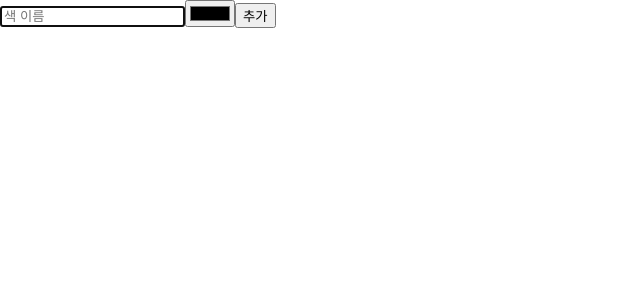
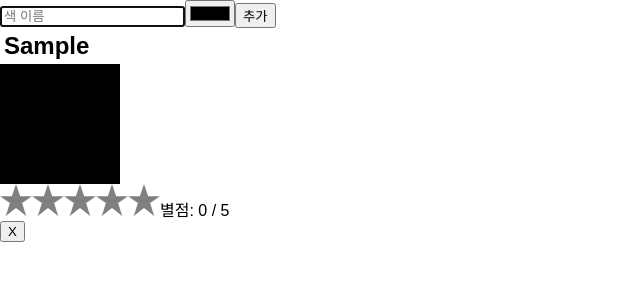
Before and after one commit to soldier4443/my-react-practices, a React (Create React App) app in the folder color-organizer/: page / in a window 1280 px wide. Both pictures are taken after typing "Sample" into the empty fields and a click on the button "추가". Shown: the top 300 px of the page, without its empty margins (0-640 px from the left). Built offline with nearby package versions, Linux system fonts and the light colour scheme.

Commit message:
"single source of truth" - All states are magaged by App component

```diff
--- a/color-organizer/package.json
+++ b/color-organizer/package.json
@@ -3,9 +3,11 @@
   "version": "0.1.0",
   "private": true,
   "dependencies": {
+    "prop-types": "15.6.0",
     "react": "^16.5.1",
     "react-dom": "^16.5.1",
-    "react-scripts": "1.1.5"
+    "react-scripts": "1.1.5",
+    "uuid": "^3.3.2"
   },
   "scripts": {
     "start": "react-scripts start",
--- a/color-organizer/src/App.js
+++ b/color-organizer/src/App.js
@@ -1,13 +1,62 @@
-import React, { Component } from 'react';
+import React, { Component } from "react";
 import AddColorForm from "./AddColorForm";
-import './App.css';
+import ColorList from "./ColorList";
+import { v4 } from "uuid";
+import "./App.css";
 
 class App extends Component {
+  constructor(props) {
+    super(props);
+    this.state = {
+      colors: []
+    };
+  }
+
+  addNewColor = (title, color) => {
+    this.setState(prevState => ({
+      colors: [
+        ...prevState.colors,
+        {
+          id: v4(),
+          title,
+          color,
+          rating: 0
+        }
+      ]
+    }));
+  };
+
+  rateColor = (colorId, rating) => {
+    this.setState(prevState => ({
+      colors: prevState.colors.map(
+        color =>
+          color.id !== colorId
+            ? color
+            : {
+                ...color,
+                rating: rating
+              }
+      )
+    }));
+  };
+
+  removeColor = colorId => {
+    this.setState(prevState => ({
+      colors: prevState.colors.filter(color => color.id !== colorId)
+    }));
+  };
+
   render() {
+    const { colors } = this.state;
     return (
-      <AddColorForm onNewColor={(title, color) => {
-        console.log(`${title} - ${color}`)
-      }} />
+      <div className="app">
+        <AddColorForm onNewColor={this.addNewColor} />
+        <ColorList
+          colors={colors}
+          onRate={this.rateColor}
+          onRemove={this.removeColor}
+        />
+      </div>
     );
   }
 }
--- /dev/null
+++ b/color-organizer/src/Color.js
@@ -0,0 +1,23 @@
+import React from "react";
+import StarRating from "./StarRating";
+
+const Color = ({
+  title,
+  color,
+  rating = 0,
+  onRemove = f => f,
+  onRate = f => f
+}) => {
+  return (
+    <section className="color">
+      <h1 className="color-title">{title}</h1>
+      <div className="color-tile" style={{ backgroundColor: color }} />
+      <div>
+        <StarRating starsSelected={rating} onRate={onRate} />
+        <button onClick={onRemove}>X</button>
+      </div>
+    </section>
+  );
+};
+
+export default Color;
--- /dev/null
+++ b/color-organizer/src/ColorList.js
@@ -0,0 +1,23 @@
+import React from "react";
+import Color from "./Color";
+
+const ColorList = ({ colors = [], onRate = f => f, onRemove = f => f }) => {
+  return (
+    <div className="color-list">
+      {colors.length === 0 ? (
+        <p>색이 없습니다. 색을 추가해주세요.</p>
+      ) : (
+        colors.map(color => (
+          <Color
+            key={color.id}
+            {...color}
+            onRate={rating => onRate(color.id, rating)}
+            onRemove={() => onRemove(color.id)}
+          />
+        ))
+      )}
+    </div>
+  );
+};
+
+export default ColorList;
--- a/color-organizer/src/StarRating.js
+++ b/color-organizer/src/StarRating.js
@@ -1,5 +1,6 @@
 import React from "react";
 import "./stylesheets/styles.css";
+import PropTypes from "prop-types";
 
 const Star = ({ selected = false, onClick = f => f }) => (
   <div className={selected ? "star selected" : "star"} onClick={onClick} />
@@ -10,39 +11,23 @@ Star.propTypes = {
   onClick: PropTypes.func
 };
 
-class StarRating extends React.Component {
-  constructor(props) {
-    super(props);
-    this.setState({ starsSelected: 0 });
-  }
-
-  change = starsSelected => {
-    this.setState({ starsSelected });
-  };
-
-  render = () => {
-    const { totalStars } = this.props;
-    const { starsSelected } = this.state;
-    return (
-      <div className="star-rating">
-        {[...Array(totalStars)].map(i => (
+const StarRating = ({ key, starsSelected = 0, totalStars = 5, onRate = f => f }) => (
+  <div key={key} className="star-rating">
+    {[...Array(totalStars)].map((n, i) => (
       <Star
         key={i}
         selected={i < starsSelected}
-            onClick={() => this.change(i + 1)}
+        onClick={() => onRate(i + 1)}
       />
     ))}
+    별점: {starsSelected} / {totalStars}
   </div>
 );
-  };
-}
 
 StarRating.propTypes = {
-  totalStars: PropTypes.number
-};
-
-StarRating.defaultProps = {
-  totalStars: 5
+  starsSelected: PropTypes.number,
+  totalStars: PropTypes.number,
+  onRate: PropTypes.func
 };
 
 export default StarRating;
--- a/color-organizer/src/stylesheets/styles.css
+++ b/color-organizer/src/stylesheets/styles.css
@@ -1,5 +1,6 @@
 .star {
   cursor: pointer;
+  display: inline-block;
   width: 2em;
   height: 2em;
   background-color: grey;
@@ -16,3 +17,16 @@
 .star.selected {
   background-color: red;
 }
+
+.color-title {
+  margin: 0.25rem;
+}
+
+.color-tile {
+  height: 120px;
+  width: 120px;
+}
+
+.color {
+  display: inline-block;
+}
```
Also changed, not shown: 2 other files (tests, documents, lock files or other folders). Lines whose indentation alone changed are shown as unchanged.
